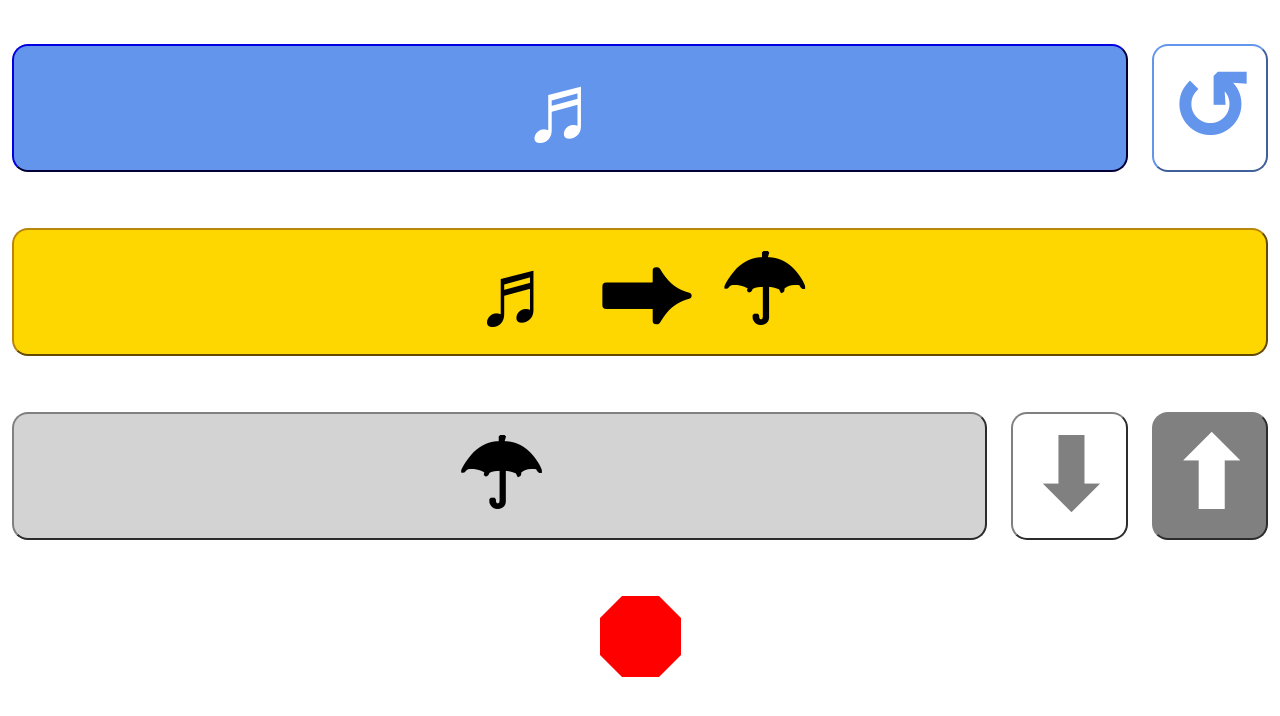
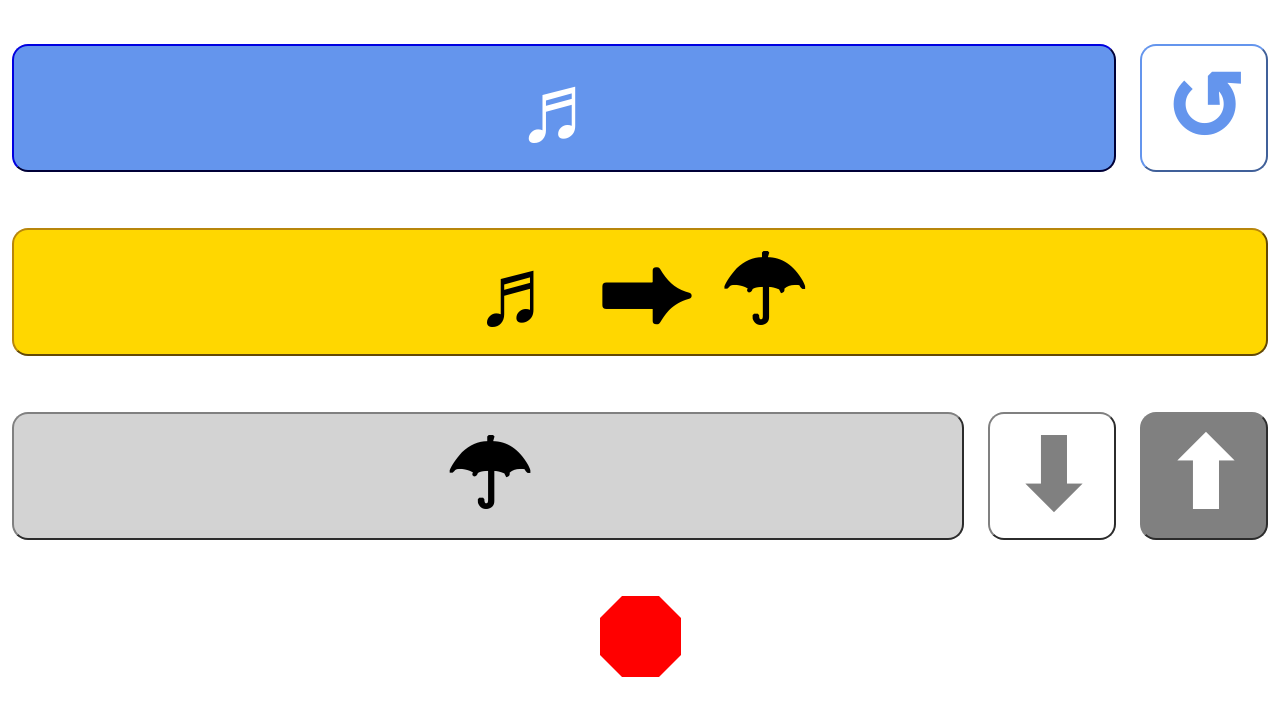
Before and after one commit to jcutler/nursery-speaker, a plain HTML site: page index.html in a window 1280 px wide. Drawn offline with Linux system fonts and the light colour scheme.

Commit message:
More styling updates

```diff
--- a/index.html
+++ b/index.html
@@ -41,11 +41,11 @@
           height: 128px;
           font-weight: bold;
           font-size: 96px;
-
+          line-height: 96px;
       }
 
       .square-button {
-          width: 80px;
+          width: 128px;
       }
 
       .blue-button {
```
